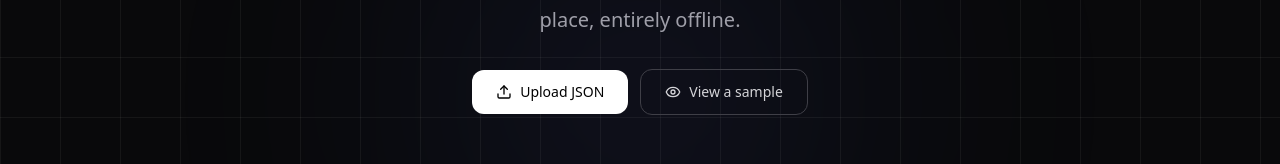
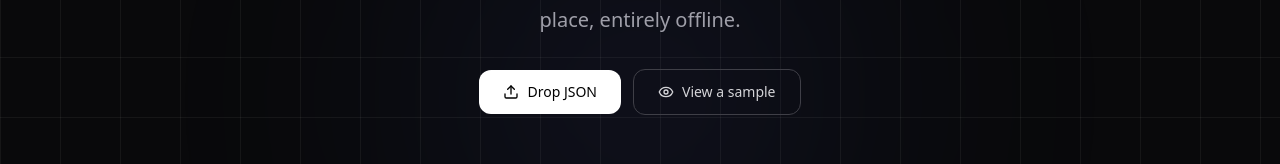
Before and after one commit to anomitra/openvisor, a Next.js app in the folder app/: page / in a window 1280 px wide. Shown: the part 303-467 px from the top of the page. Built offline with nearby package versions, Linux system fonts and the light colour scheme.

Commit message:
feat: add gradient favicon and rename upload button to Drop JSON

```diff
--- a/app/src/components/Landing.tsx
+++ b/app/src/components/Landing.tsx
@@ -198,7 +198,7 @@ export default function Landing({
               className="inline-flex items-center gap-2 px-6 py-3 rounded-xl bg-white text-black font-medium text-sm hover:bg-zinc-200 transition-colors disabled:opacity-50"
             >
               <Upload className="w-4 h-4" />
-              {parsing ? "Loading..." : "Upload JSON"}
+                {parsing ? "Loading..." : "Drop JSON"}
             </button>
             <button
               onClick={loadSample}
```
Also changed, not shown: app/src/app/icon.svg (added).
